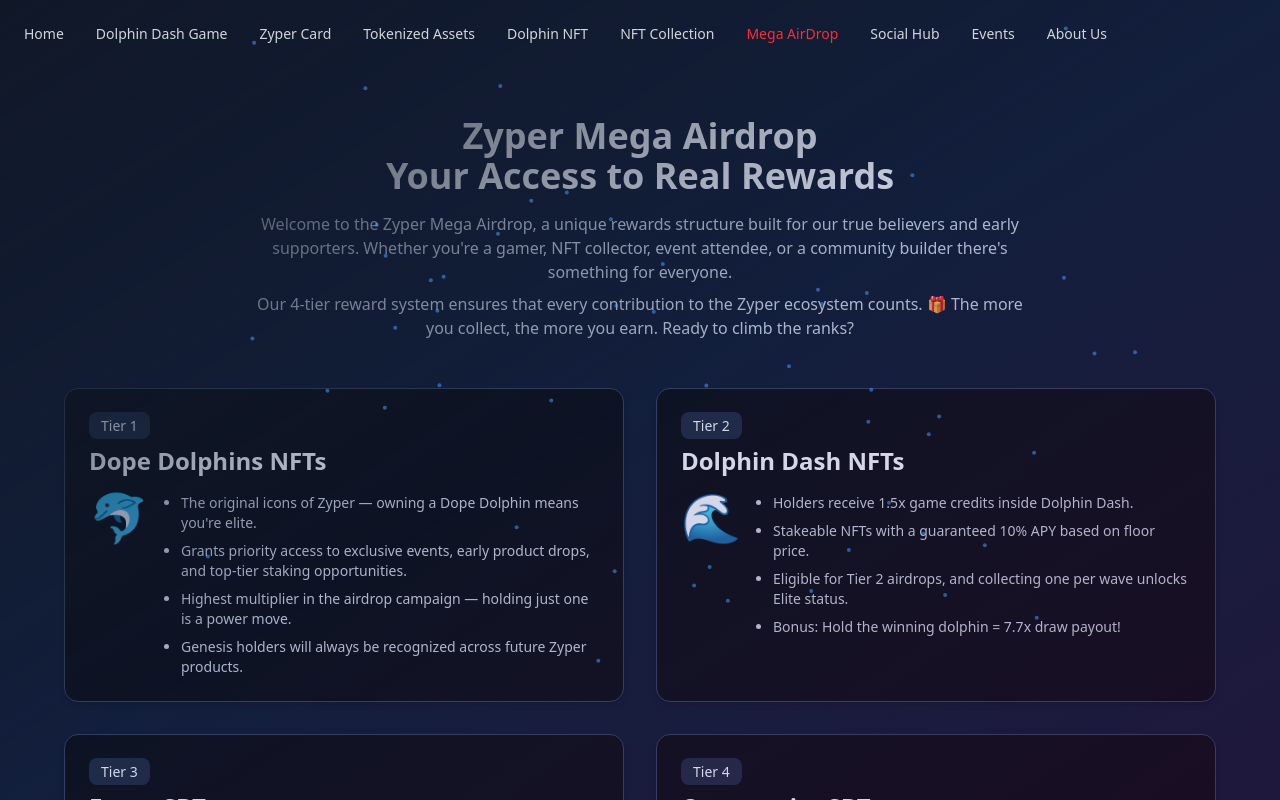
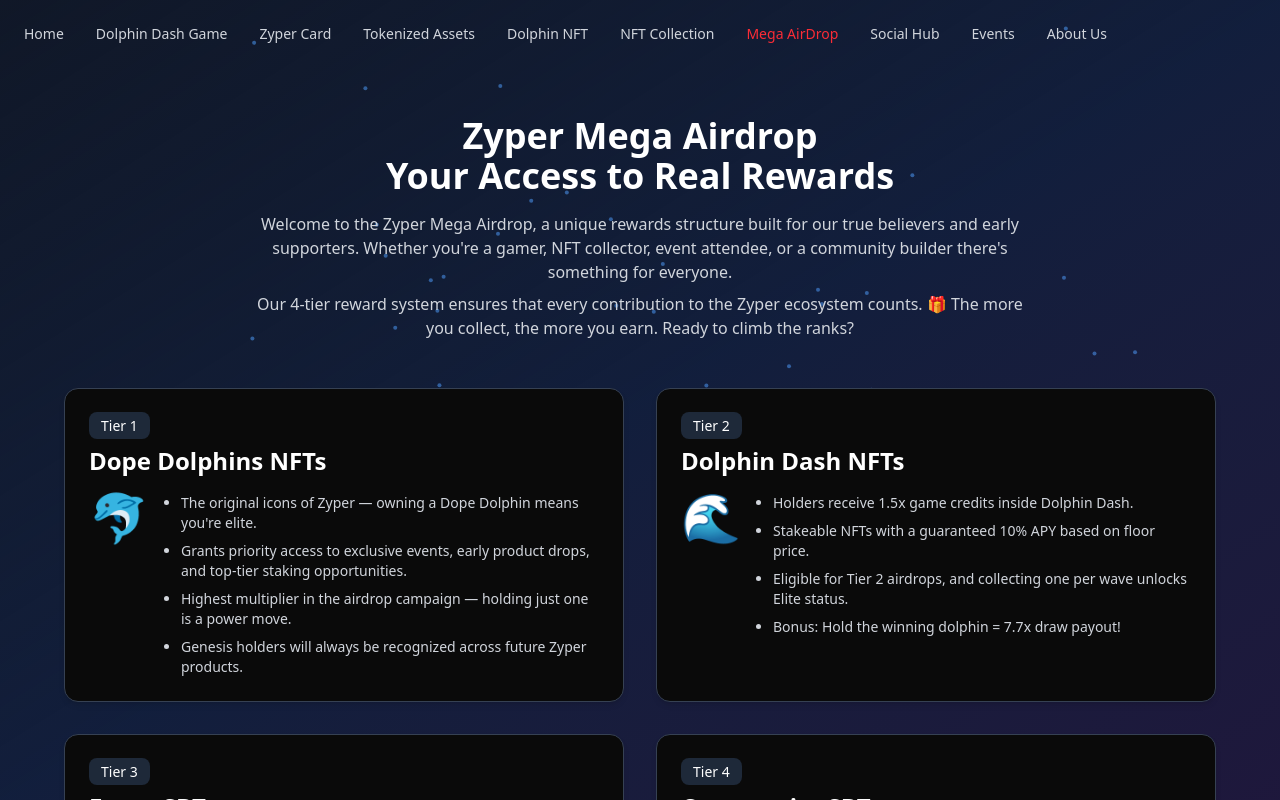
Before and after one commit to ZyperLLC/Website, a Next.js app: page /megadrop in a window 1280 px wide. Shown: the top 800 px of the page. Built offline with nearby package versions, Linux system fonts and the light colour scheme.

Commit message:
Update Mega Airdrop Page

```diff
--- a/app/megadrop/page.tsx
+++ b/app/megadrop/page.tsx
@@ -97,8 +97,9 @@ const Megadrop: FC = () => {
             />
           ))}
       </div>
+        <div className="relative z-10">
       {/* Intro Header */}
-      <div className="text-center max-w-3xl mx-auto mb-12">
+      <div className="text-center max-w-3xl mx-auto mb-12 ">
         <h2 className="text-3xl md:text-4xl font-bold mb-4">
           Zyper Mega Airdrop <br/>Your Access to Real Rewards
         </h2>
@@ -153,6 +154,7 @@ const Megadrop: FC = () => {
           💥 This isn&apos;t just an airdrop — it’s your pass to Zyper&apos;s future.
         </p>
       </div>
+      </div>
     </div>
   );
 };
```
